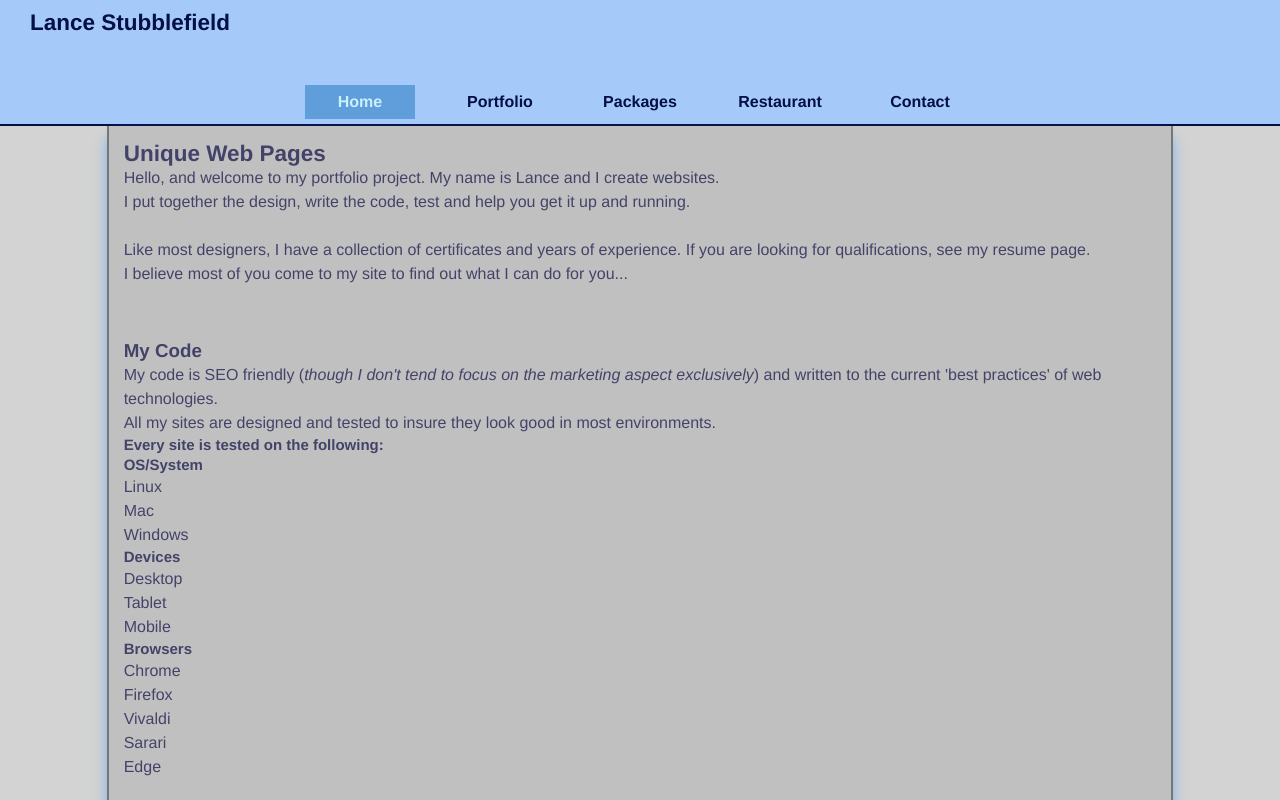
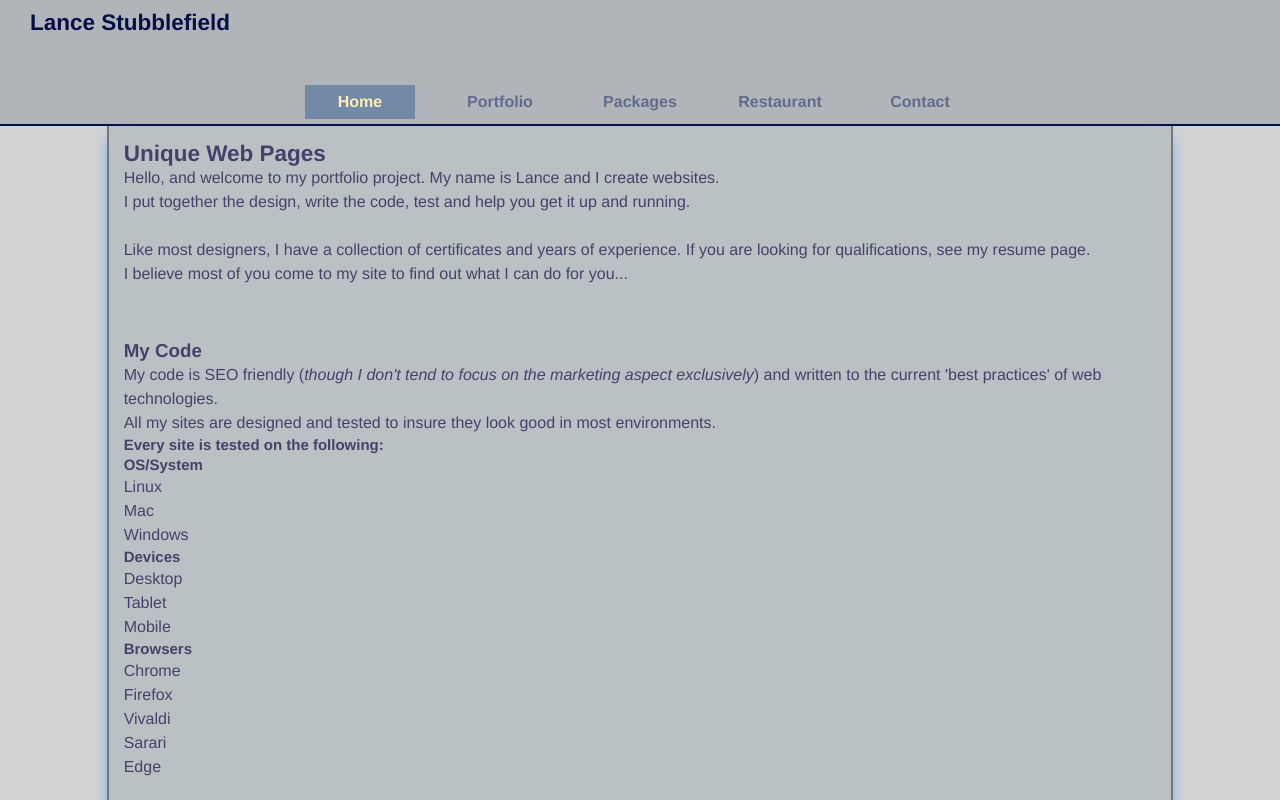
Before and after one commit to TimeSentinel/react01, a React (Vite) app: page / in a window 1280 px wide. Shown: the top 800 px of the page. Built offline with nearby package versions, Linux system fonts and the light colour scheme.

Commit message:
updated some css

```diff
--- a/src/filmstrip.css
+++ b/src/filmstrip.css
@@ -17,8 +17,6 @@
     @apply absolute bottom-0;
 }
 
-
-
 .traction {
     @apply bg-gray-700 border-l-2 border-t-2 border-gray-500 my-3;
 }
@@ -30,7 +28,7 @@
 }
 
 .frame-1, .frame-2, .frame-3 {
-    @apply bg-gray-800 overflow-hidden border-2 border-gray-500 rounded-2xl;
+    @apply bg-gray-800 overflow-hidden border-2 border-gray-500 ;
 
     img {
         @apply mx-auto ;
@@ -80,10 +78,15 @@
 
     .frame-1, .frame-3 {
         @apply h-full w-1/4;
+        }
+    .frame-1 {
+        @apply rounded-r-2xl;
     }
-
+    .frame-3 {
+        @apply rounded-l-2xl;
+    }
     .frame-2 {
-        @apply h-full w-1/3;
+        @apply h-full w-1/3 rounded-2xl;
     }
 
     .filmGallery, .tractionTop, .tractionBottom {
@@ -122,9 +125,14 @@
     .frame-1, .frame-3 {
         @apply h-5/6 w-1/5;
     }
-
+    .frame-1 {
+        @apply rounded-r-2xl;
+    }
+    .frame-3 {
+        @apply rounded-l-2xl;
+    }
     .frame-2 {
-        @apply h-5/6 w-2/5;
+        @apply h-5/6 w-2/5 rounded-2xl;
     }
 
     .filmGallery, .tractionTop, .tractionBottom {
@@ -162,7 +170,7 @@
     }
 
     .frame-1, .frame-2, .frame-3 {
-        @apply h-full mt-14;
+        @apply h-full mt-14 rounded-2xl;
         width: 30%;
     }
 
--- a/src/index.css
+++ b/src/index.css
@@ -3,17 +3,17 @@
 @tailwind utilities;
 
 :root {
-    --header-bg-color: #a5cafa;
+    --header-bg-color: #b1b5b9;
     --header-text-color: #040f47;
-    --menu-bg-color: #a5cafa;
-    --menu-text-color: darkgray;
-    --menu-hover-bg-color: #4970b8;
-    --menu-hover-text-color: yellow;
-    --menu-selected-bg-color: #5f9edb;
-    --menu-selected-text-color: #c9f0fd;
+    --menu-bg-color: #bac0c5;
+    --menu-text-color: #606c8f;
+    --menu-hover-bg-color: #99a8ba;
+    --menu-hover-text-color: #fffaba;
+    --menu-selected-bg-color: #7389a8;
+    --menu-selected-text-color: #ffedb5;
 
     --main-bg-color: lightgray;
-    --main-page-color: #c1c0c0;
+    --main-page-color: #b9c1c5;
     --main-text-color: #434369;
     --main-page-border-color: #777676;
 
@@ -91,12 +91,14 @@ nav {
 }
 
 .menuItem {
-    color: var(--header-text-color);
+    color: var(--menu-text-color);
     @apply block w-44 text-center font-bold py-2 px-3 mx-6 mb-2  hover:no-underline;
+
 }
 
 .menuItem:hover {
     @apply shadow-amber-400 shadow-lg;
+
     background-color: var(--menu-hover-bg-color);
     color: var(--menu-hover-text-color);
 }
```
